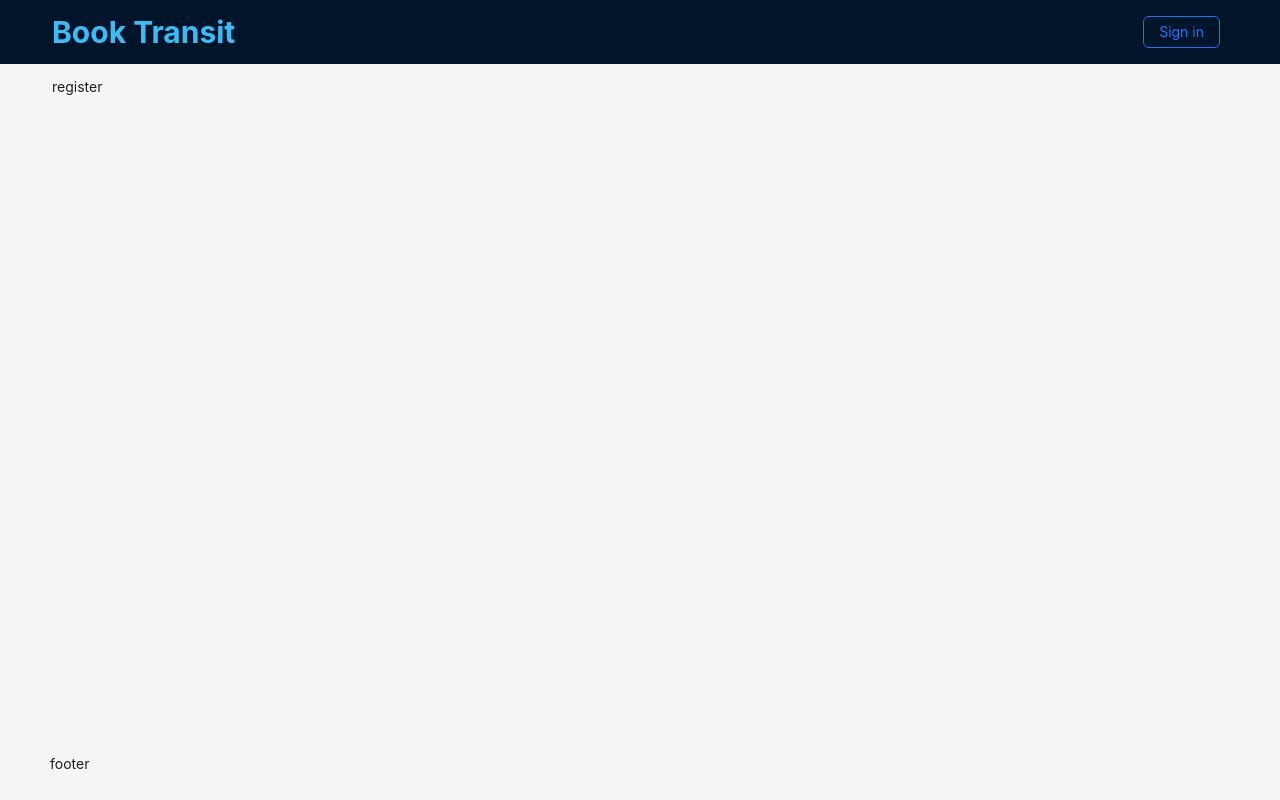
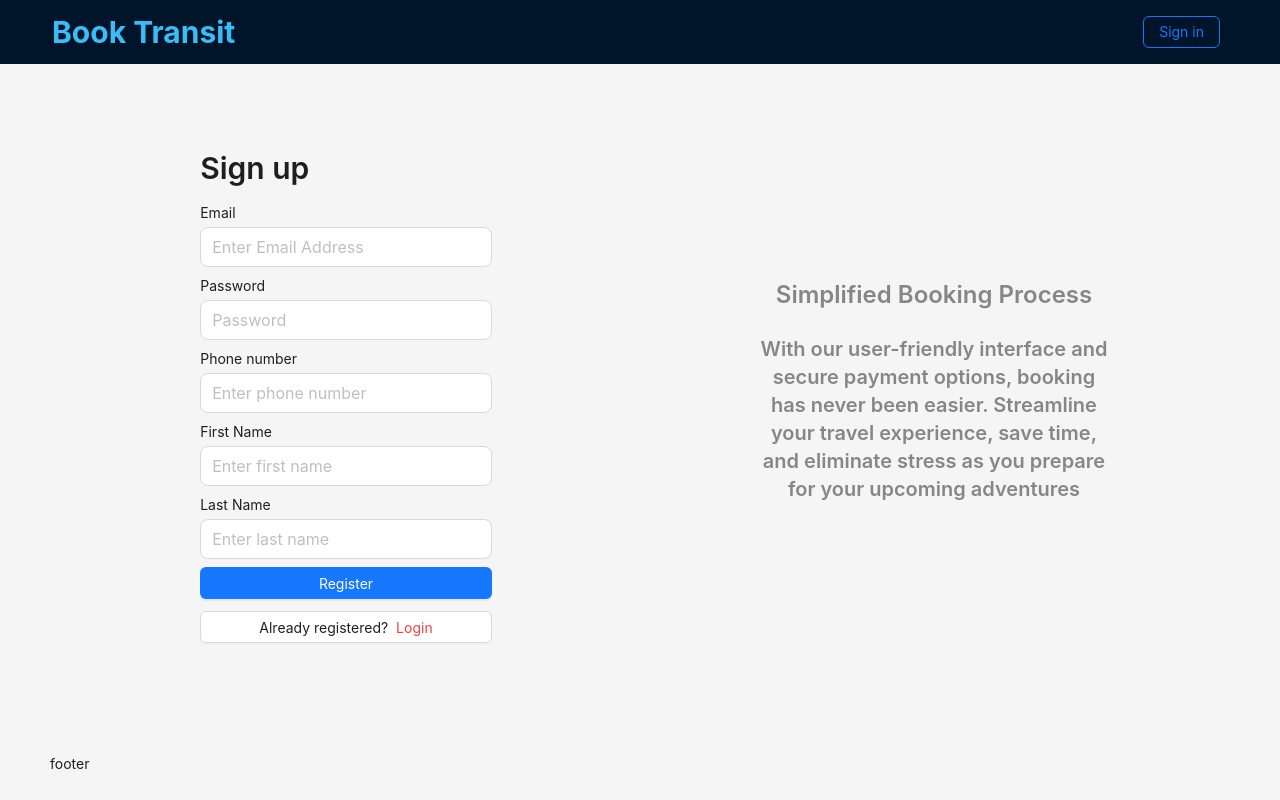
Before and after one commit to AngPayas055/book-transit, a Next.js app: page /signup in a window 1280 px wide. Built offline with nearby package versions, Linux system fonts and the light colour scheme.

Commit message:
signin try catch, signup page and functions,

```diff
--- a/src/app/hooks/useSignin.ts
+++ b/src/app/hooks/useSignin.ts
@@ -24,6 +24,7 @@ export function useSignin () {
   const handleSignIn = async (e: any) => {
     e.preventDefault();
     console.log(email,password)
+    try{
       const userData = await userSignIn(email, password)
       console.log(userData.data)
       if(userData.data.token.length > 0){
@@ -37,6 +38,10 @@ export function useSignin () {
       } else {
         console.log('error')
         // openNotificationWithIcon('error', 'Error', "Invalid username/password");
+      }
+
+    }catch (error) {
+      console.error("error", error);
     }
     // const data = await getAuthToken(email, password);
     // //@ts-ignore
--- /dev/null
+++ b/src/app/hooks/useSignup.ts
@@ -0,0 +1,68 @@
+import { useState } from "react";
+import { userSignUp } from "../services/api/user";
+
+export function useSignup () {
+  const [email, setEmail] = useState<string>("");
+  const [password, setPassword] = useState<string>("");
+  const [firstName, setFirstName] = useState<string>("");
+  const [lastName, setlastName] = useState<string>("");
+  const [phone, setphone] = useState<string>("");
+
+  const handleEmailInput = (e: any) => {
+    setEmail(e);
+  };
+  const handlePasswordInput = (e: any) => {
+    setPassword(e);
+  };
+  const handleFirstNameInput = (e: any) => {
+    setFirstName(e);
+  };
+  const handleLastNameInput = (e: any) => {
+    setlastName(e);
+  };
+  const handlePhoneInput = (e: any) => {
+    setphone(e);
+  };
+  const handleSignUp = async (e: any) => {
+    e.preventDefault();
+    console.log(email,password,phone,firstName,lastName)
+    try{
+      const userObj = {
+        email: email,
+        password: password,
+        firstName: firstName,
+        lastName: lastName,
+        phone: phone
+      }
+      const userData = await userSignUp(userObj)
+      if(userData.data.error){
+        console.log(userData.data.error)
+      }else{
+        console.log(userData.data.message)
+      }
+      // if(userData.data.token.length > 0){
+      //   setUserFirstName(userData.data.firstName)
+      //   setIsUserLoggedIn(true)
+      //   localStorage.setItem("token", userData.data.token);
+      //   localStorage.setItem("email", userData.data.email);
+      //   localStorage.setItem("firstName", userData.data.firstName);
+      //   localStorage.setItem("lastName", userData.data.lastName);
+      //   router.push('/')
+      // } else {
+      //   console.log('error')
+      //   // openNotificationWithIcon('error', 'Error', "Invalid username/password");
+      // }
+
+    }catch (error) {
+      console.error("error", error);
+    }
+  }
+  return {
+    handleEmailInput,
+    handlePasswordInput,
+    handleFirstNameInput,
+    handleLastNameInput,
+    handlePhoneInput,
+    handleSignUp
+  }
+}
--- /dev/null
+++ b/src/app/interface/user.ts
@@ -0,0 +1,12 @@
+export interface UserData {
+  email: string;
+  password: string;
+}
+
+export interface registerInterface {
+  email: string;
+  password: string;
+  phone: string;
+  firstName: string;
+  lastName: string;
+}
--- a/src/app/services/api/user.ts
+++ b/src/app/services/api/user.ts
@@ -1,11 +1,7 @@
 import axios, { AxiosRequestConfig } from "axios";
 import { server } from "@/app/utils/constants";
 import { captureException } from "@/app/utils/logger";
-
-interface UserData {
-  email: string;
-  password: string;
-}
+import { UserData, registerInterface } from "@/app/interface/user";
 
 export const userSignIn = async (email: string, password: string) => {
   try {
@@ -25,3 +21,22 @@ export const userSignIn = async (email: string, password: string) => {
     throw new Error("Unable to login");
   }
 };
+
+export const userSignUp = async (signupObj:registerInterface) => {
+  try {
+    const data: registerInterface = signupObj;
+    const options: AxiosRequestConfig = {
+      method: "POST",
+      headers: { "Content-Type": "application/json" },
+      data,
+    };
+    const resp = await axios(`${server}/users`, options);
+    return {
+      message: resp.data.message,
+      data: resp.data.data
+    };
+  } catch (error) {
+    captureException(error);
+    throw new Error("Unable to login");
+  }
+}
--- a/src/app/signup/page.tsx
+++ b/src/app/signup/page.tsx
@@ -1,7 +1,61 @@
+"use client"
+import { Button, Input, Typography } from "antd";
+import { useRouter } from "next/navigation";
+import { useSignup } from "../hooks/useSignup";
+import styles from './signup.module.css'
+
 export default function Signup () {
+  const { Title } = Typography;
+  const router = useRouter();
+  const {
+    handleEmailInput,
+    handlePasswordInput,
+    handleFirstNameInput,
+    handleLastNameInput,
+    handlePhoneInput,
+    handleSignUp
+  } = useSignup()
   return(
-    <div>
-      register
+    <div className={styles.signupCont}>
+      <div className={styles.signupLeft}>
+        <div className="p-3">
+          <Title level={2}>Sign up</Title>
+          <div className="flex flex-col items-start mb-2">
+            <label>Email</label>
+            <Input onChange={(e) => handleEmailInput(e.target.value)} className="mt-1" size="large" placeholder="Enter Email Address"/>
+          </div>
+          <div className="flex flex-col items-start mb-2">
+            <label>Password</label>
+            <Input onChange={(e) => handlePasswordInput(e.target.value)} className="mt-1" type="password" size="large" placeholder="Password"/>
+          </div>
+          <div className="flex flex-col items-start mb-2">
+            <label>Phone number</label>
+            <Input onChange={(e) => handlePhoneInput(e.target.value)} className="mt-1" size="large" placeholder="Enter phone number"/>
+          </div>
+          <div className="flex flex-col items-start mb-2">
+            <label>First Name</label>
+            <Input onChange={(e) => handleFirstNameInput(e.target.value)} className="mt-1" size="large" placeholder="Enter first name"/>
+          </div>
+          <div className="flex flex-col items-start mb-2">
+            <label>Last Name</label>
+            <Input onChange={(e) => handleLastNameInput(e.target.value)} className="mt-1" size="large" placeholder="Enter last name"/>
+          </div>
+          <Button onClick={(e) => handleSignUp(e)} type="primary" block>Register</Button>
+          <Button onClick={(e: any) => router.push("/signin")} className="mt-3" block>
+            Already registered? <span className="text-red-500">Login</span>
+          </Button>
+        </div>
+      </div>
+      <div className={styles.signupRight}>
+        <div className="text-center max-w-[350px]">
+          <Title level={3} type="secondary">Simplified Booking Process</Title>
+          <Title level={4} type="secondary">
+            With our user-friendly interface and secure payment options, booking has never been easier.
+            Streamline your travel experience, save time, and eliminate stress as you prepare for your
+            upcoming adventures
+          </Title>
+        </div>
+      </div>
     </div>
   )
 }
--- /dev/null
+++ b/src/app/signup/signup.module.css
@@ -0,0 +1,17 @@
+.signupCont{
+  display: flex;
+  min-height: calc(100vh - 160px);
+  align-items: center
+}
+.signupLeft{
+  width: 50%;
+  display: flex;
+  align-items: center;
+  justify-content: center;
+}
+.signupRight{
+  width: 50%;
+  display: flex;
+  align-items: center;
+  justify-content: center;
+}
```
Lines whose indentation alone changed are shown as unchanged.
